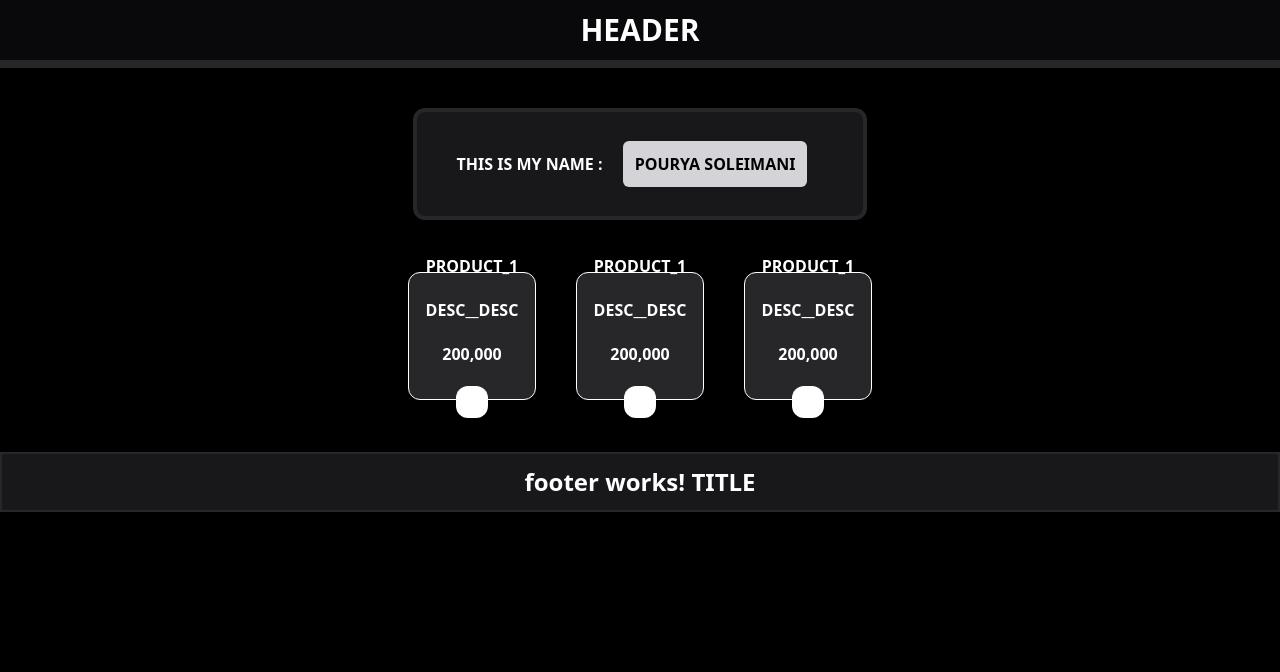
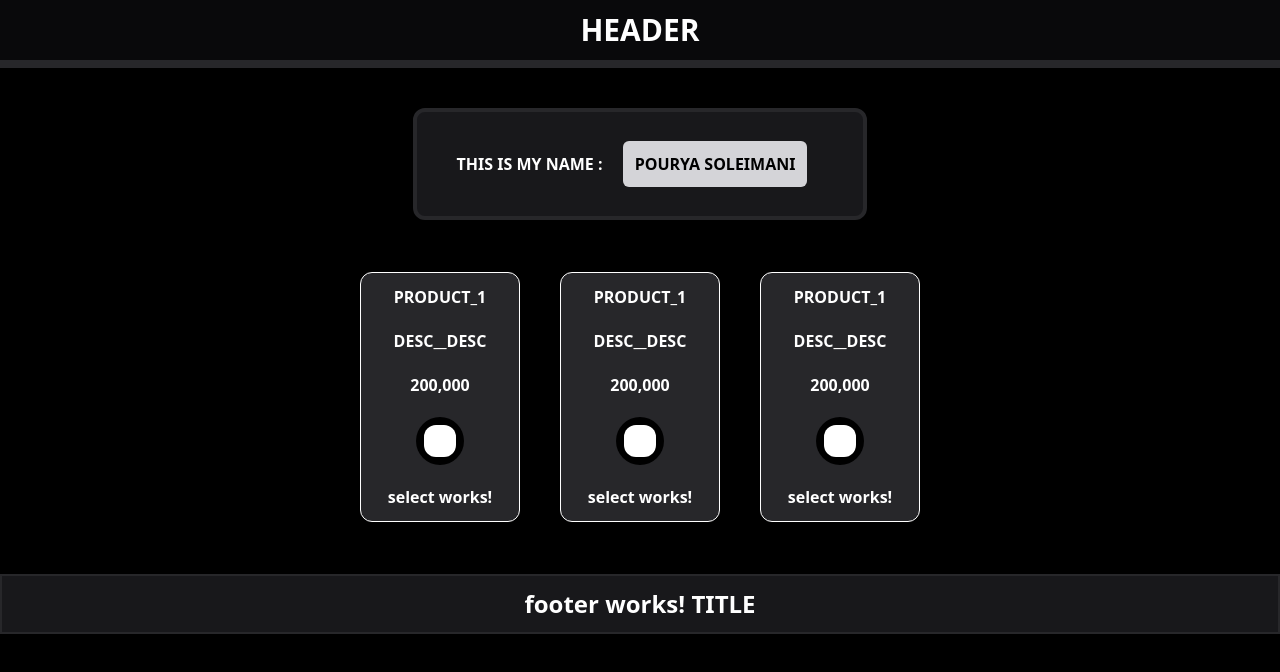
Before and after one commit to PouryaSoleimani/ANGULAR__TRAINING, an Angular app: page / in a window 1280 px wide. Shown: the top 672 px of the page. Built offline with nearby package versions, Linux system fonts and the light colour scheme.

Commit message:
ANGULAR__TRAINING ==> COMPONENTS

```diff
--- a/src/app/Box/box.html
+++ b/src/app/Box/box.html
@@ -1,6 +1,7 @@
-<div class="border size-32 flex flex-col items-center justify-center gap-5 rounded-xl bg-zinc-800 my-3">
+<div class="border w-40 py-3 flex flex-col items-center justify-center gap-5 rounded-xl bg-zinc-800 my-3">
   <p>{{ title }}</p>
   <p>{{ desc }}</p>
   <p>{{ price.toLocaleString() }}</p>
-  <LittleBox>{{title}}</LittleBox>
+  <app-little-box class="text-red-600 bg-black p-2 rounded-full">{{title}}</app-little-box>
+  <app-select />
 </div>
--- a/src/app/Box/box.ts
+++ b/src/app/Box/box.ts
@@ -1,9 +1,10 @@
 import { Component } from '@angular/core';
 import { LittleBox } from '../little-box/little-box';
+import { Select } from '../select/select';
 
 @Component({
-  selector: 'AppBox',
-  imports: [LittleBox],
+  selector: 'app-box',
+  imports: [LittleBox, Select],
   templateUrl: './box.html',
   styleUrl: './box.css',
 })
--- a/src/app/Footer/footer.ts
+++ b/src/app/Footer/footer.ts
@@ -1,7 +1,7 @@
 import { Component } from '@angular/core';
 
 @Component({
-  selector: 'FooterComponent',
+  selector: 'app-footer',
   imports: [],
   templateUrl: './footer.html',
   styleUrl: './footer.css',
--- a/src/app/app.html
+++ b/src/app/app.html
@@ -7,11 +7,11 @@
     </h2>
   </div>
   <div class="flex items-center justify-center gap-10 pb-10">
-    <AppBox />
-    <AppBox />
-    <AppBox />
+    <app-box />
+    <app-box />
+    <app-box />
   </div>
-  <FooterComponent />
+  <app-footer />
 </main>
 <!-- END ------------------------------------------------------------------------->
 <router-outlet />
--- a/src/app/little-box/little-box.ts
+++ b/src/app/little-box/little-box.ts
@@ -1,7 +1,7 @@
 import { Component } from '@angular/core';
 
 @Component({
-  selector: 'LittleBox',
+  selector: 'app-little-box',
   imports: [],
   templateUrl: './little-box.html',
   styleUrl: './little-box.css',
--- /dev/null
+++ b/src/app/select/select.html
@@ -0,0 +1 @@
+<p>select works!</p>
```
Also changed, not shown: src/app/select/select.ts (added, +8 -0 lines), 1 other file (tests, documents, lock files or other folders).
